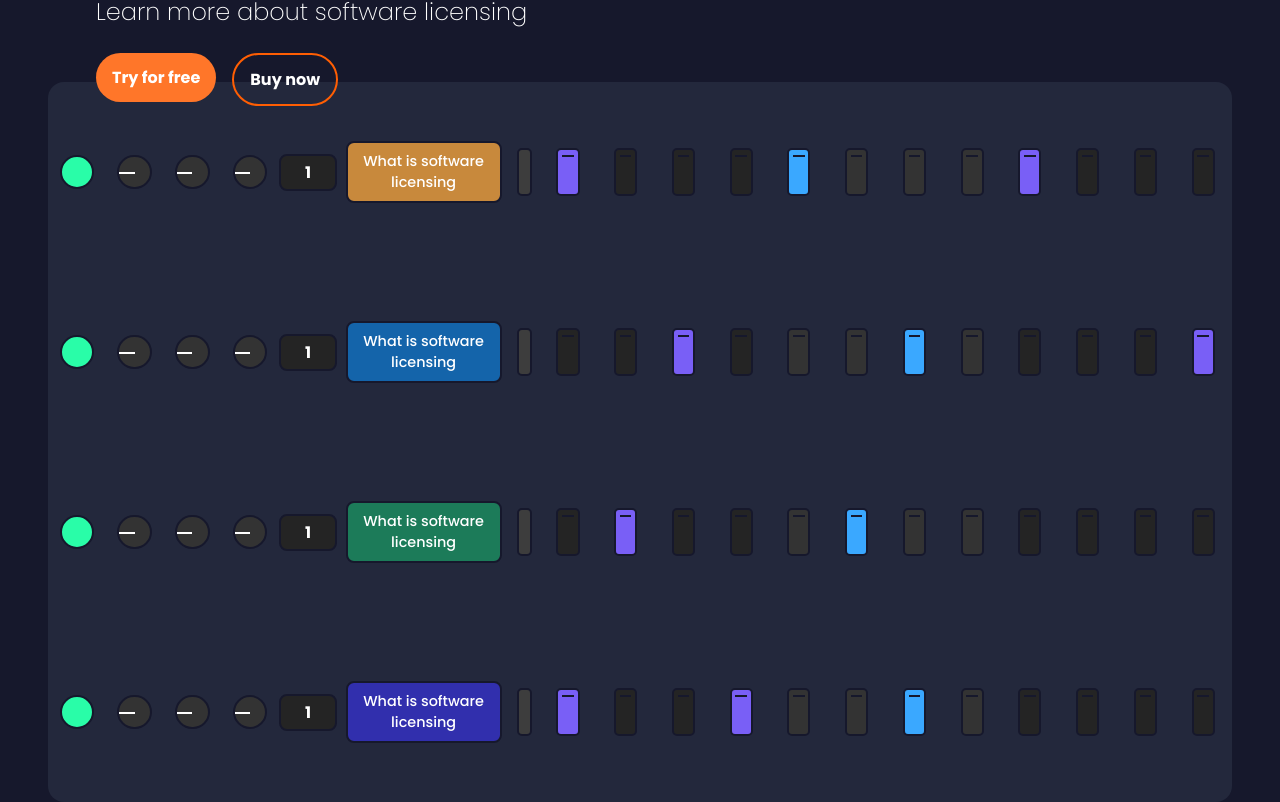
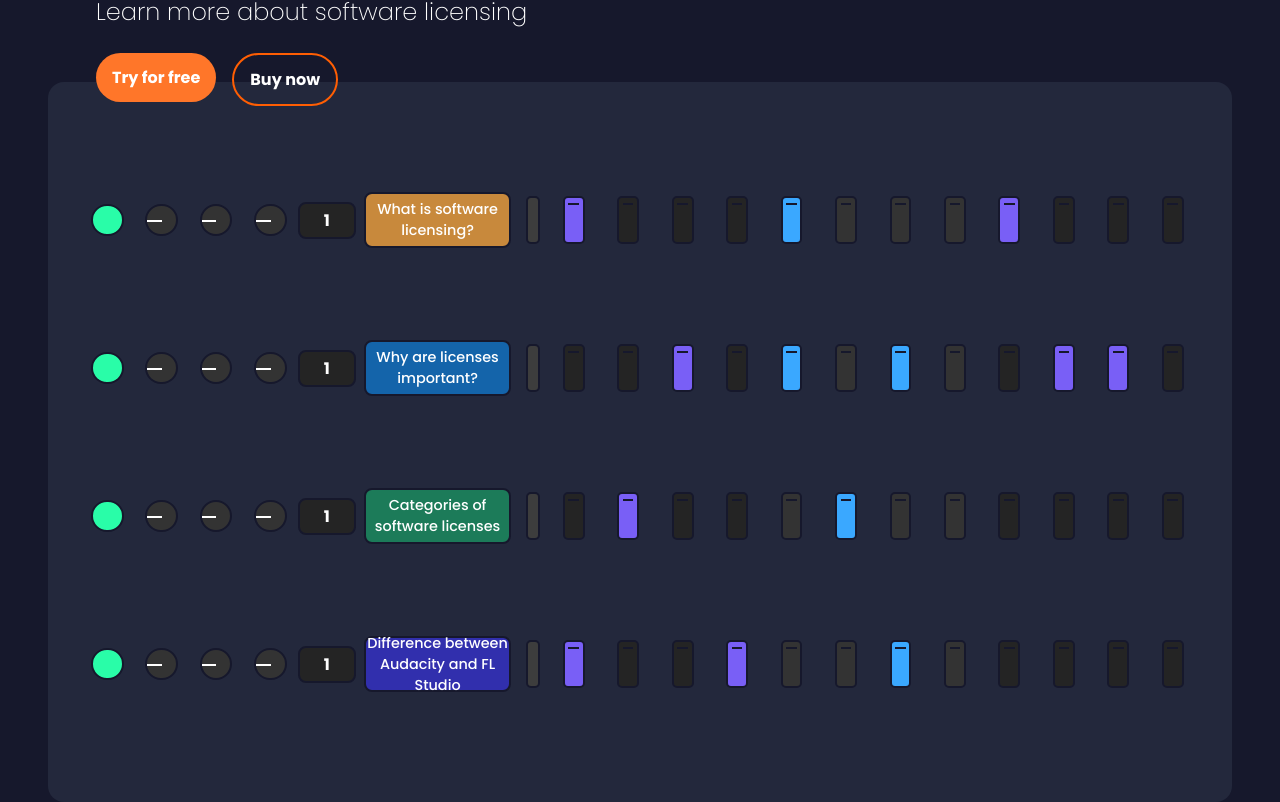
Before and after one commit to AdrianBonpin/tfl-software_licensing, a Next.js app: page / in a window 1280 px wide. Shown: the part 638-1440 px from the top of the page. Built offline with nearby package versions, Linux system fonts and the light colour scheme.

Commit message:
feat: added content

```diff
--- a/app/landing.module.css
+++ b/app/landing.module.css
@@ -68,6 +68,7 @@
 }
 
 .bullets {
+    padding: 4rem 2rem;
     width: 100%;
     height: 45rem;
 
--- a/components/bullets.module.css
+++ b/components/bullets.module.css
@@ -6,7 +6,7 @@
     place-items: center;
 }
 
-.bullet div:nth-child(1) {
+.bullet > div:nth-child(1) {
     width: 60%;
     height: auto;
     aspect-ratio: 1;
@@ -15,9 +15,9 @@
     border-radius: 100%;
 }
 
-.bullet div:nth-child(2),
-.bullet div:nth-child(3),
-.bullet div:nth-child(4) {
+.bullet > div:nth-child(2),
+.bullet > div:nth-child(3),
+.bullet > div:nth-child(4) {
     position: relative;
     width: 60%;
     height: auto;
@@ -27,9 +27,9 @@
     border-radius: 100%;
 }
 
-.bullet div:nth-child(2)::after,
-.bullet div:nth-child(3)::after,
-.bullet div:nth-child(4)::after {
+.bullet > div:nth-child(2)::after,
+.bullet > div:nth-child(3)::after,
+.bullet > div:nth-child(4)::after {
     content: '';
     position: absolute;
     width: 50%;
@@ -38,7 +38,7 @@
     top: 50%;
 }
 
-.bullet div:nth-child(5) {
+.bullet > div:nth-child(5) {
     padding: .25rem 1.5rem;
     text-align: center;
     font-weight: bold;
@@ -48,31 +48,35 @@
     border-radius: 8px;
 }
 
-.bullet div:nth-child(6) {
+.bullet > div:nth-child(6) {
     text-align: center;
     font-weight: 500;
     font-size: .9rem;
-    padding: .5rem 0;
+    height: 3.5rem;
     width: 90%;
+
+    display: flex;
+    align-items: center;
+    justify-content: center;
 
     border: 2px solid var(--bg);
     border-radius: 8px;
 }
 
-.bullet:nth-child(1) div:nth-child(6) {
+.bullet:nth-child(1) > div:nth-child(6) {
     background: #c8893c;
 }
-.bullet:nth-child(2) div:nth-child(6) {
+.bullet:nth-child(2) > div:nth-child(6) {
     background: #1464aa;
 }
-.bullet:nth-child(3) div:nth-child(6) {
+.bullet:nth-child(3) > div:nth-child(6) {
     background: #1c7b59;
 }
-.bullet:nth-child(4) div:nth-child(6) {
+.bullet:nth-child(4) > div:nth-child(6) {
     background: #312fad;
 }
 
-.bullet div:nth-child(7) {
+.bullet > div:nth-child(7) {
     width: 50%;
     height: 3rem;
 
@@ -81,10 +85,64 @@
     border-radius: 5px;
 }
 
-.bullet div:nth-child(8),
-.bullet div:nth-child(9),
-.bullet div:nth-child(10),
-.bullet div:nth-child(11) {
+.bullet > div:nth-child(8),
+.bullet > div:nth-child(9),
+.bullet > div:nth-child(10),
+.bullet > div:nth-child(11) {
+    position: relative;
+    width: 40%;
+    height: 3rem;
+
+    background: var(--track-1);
+    border: 2px solid var(--bg);
+    border-radius: 5px;
+}
+
+.bullet > div:nth-child(8)::after,
+.bullet > div:nth-child(9)::after,
+.bullet > div:nth-child(10)::after,
+.bullet > div:nth-child(11)::after {
+    content: '';
+    position: absolute;
+    left: 20%;
+    top: 5px;
+    width: 60%;
+    height: 2px;
+
+    background: var(--bg);
+}
+
+.bullet > div:nth-child(12),
+.bullet > div:nth-child(13),
+.bullet > div:nth-child(14),
+.bullet > div:nth-child(15) {
+    position: relative;
+    width: 40%;
+    height: 3rem;
+
+    background: var(--track-2);
+    border: 2px solid var(--bg);
+    border-radius: 5px;
+}
+
+.bullet > div:nth-child(12)::after,
+.bullet > div:nth-child(13)::after,
+.bullet > div:nth-child(14)::after,
+.bullet > div:nth-child(15)::after {
+    content: '';
+    position: absolute;
+    left: 20%;
+    top: 5px;
+    width: 60%;
+    height: 2px;
+
+    background: var(--bg);
+}
+
+.bullet > div:nth-child(16),
+.bullet > div:nth-child(17),
+.bullet > div:nth-child(18),
+.bullet > div:nth-child(19) {
     cursor: pointer;
     position: relative;
     width: 40%;
@@ -95,10 +153,10 @@
     border-radius: 5px;
 }
 
-.bullet div:nth-child(8)::after,
-.bullet div:nth-child(9)::after,
-.bullet div:nth-child(10)::after,
-.bullet div:nth-child(11)::after {
+.bullet > div:nth-child(16)::after,
+.bullet > div:nth-child(17)::after,
+.bullet > div:nth-child(18)::after,
+.bullet > div:nth-child(19)::after {
     content: '';
     position: absolute;
     left: 20%;
@@ -109,95 +167,94 @@
     background: var(--bg);
 }
 
-.bullet div:nth-child(12),
-.bullet div:nth-child(13),
-.bullet div:nth-child(14),
-.bullet div:nth-child(15) {
-    cursor: pointer;
-    position: relative;
-    width: 40%;
-    height: 3rem;
-
-    background: var(--track-2);
-    border: 2px solid var(--bg);
-    border-radius: 5px;
-}
-
-.bullet div:nth-child(12)::after,
-.bullet div:nth-child(13)::after,
-.bullet div:nth-child(14)::after,
-.bullet div:nth-child(15)::after {
-    content: '';
-    position: absolute;
-    left: 20%;
-    top: 5px;
-    width: 60%;
-    height: 2px;
-
-    background: var(--bg);
-}
-
-.bullet div:nth-child(16),
-.bullet div:nth-child(17),
-.bullet div:nth-child(18),
-.bullet div:nth-child(19) {
-    cursor: pointer;
-    position: relative;
-    width: 40%;
-    height: 3rem;
-
-    background: var(--track-1);
-    border: 2px solid var(--bg);
-    border-radius: 5px;
-}
-
-.bullet div:nth-child(16)::after,
-.bullet div:nth-child(17)::after,
-.bullet div:nth-child(18)::after,
-.bullet div:nth-child(19)::after {
-    content: '';
-    position: absolute;
-    left: 20%;
-    top: 5px;
-    width: 60%;
-    height: 2px;
-
-    background: var(--bg);
-}
-
-.bullet:nth-child(1) div:nth-child(8) {
+.bullet:nth-child(1) > div:nth-child(8) {
     background: var(--track-1-active);
 }
-.bullet:nth-child(1) div:nth-child(12) {
+.bullet:nth-child(1) > div:nth-child(12) {
     background: var(--track-2-active);
 }
-.bullet:nth-child(1) div:nth-child(16) {
+.bullet:nth-child(1) > div:nth-child(16) {
     background: var(--track-1-active);
 }
 
-.bullet:nth-child(2) div:nth-child(10) {
+.bullet:nth-child(2) > div:nth-child(10) {
     background: var(--track-1-active);
 }
-.bullet:nth-child(2) div:nth-child(14) {
+.bullet:nth-child(2) > div:nth-child(12) {
     background: var(--track-2-active);
 }
-.bullet:nth-child(2) div:nth-child(19) {
+.bullet:nth-child(2) > div:nth-child(14) {
+    background: var(--track-2-active);
+}
+.bullet:nth-child(2) > div:nth-child(17) {
+    background: var(--track-1-active);
+}
+.bullet:nth-child(2) > div:nth-child(18) {
     background: var(--track-1-active);
 }
 
-.bullet:nth-child(3) div:nth-child(9) {
+.bullet:nth-child(3) > div:nth-child(9) {
     background: var(--track-1-active);
 }
-.bullet:nth-child(3) div:nth-child(13) {
+.bullet:nth-child(3) > div:nth-child(13) {
     background: var(--track-2-active);
 }
 
-.bullet:nth-child(4) div:nth-child(8) {
+.bullet:nth-child(4) > div:nth-child(8) {
     background: var(--track-1-active);
 }
-.bullet:nth-child(4) div:nth-child(11) {
+.bullet:nth-child(4) > div:nth-child(11) {
     background: var(--track-1-active);
 }
-.bullet:nth-child(4) div:nth-child(14) {
+.bullet:nth-child(4) > div:nth-child(14) {
     background: var(--track-2-active);
 }
+
+.clickable,
+.clickable_active {
+    position: relative;
+    cursor: pointer;
+}
+
+.clickable_active {
+    background: var(--secondary) !important;
+}
+
+.modal {
+    position: fixed;
+    padding: 3rem;
+    top: 50%;
+    left: 10lvw;
+    width: 80lvw;
+    height: max-content;
+    transform: translateY(-50%);
+
+    display: flex;
+    flex-direction: column;
+    justify-content: flex-start;
+    align-items: flex-start;
+    z-index: 2;
+
+    font-size: 1.5rem;
+
+    background: var(--disabled);
+    border: 2px solid var(--bg);
+    border-radius: 8px;
+}
+
+.modal > * {
+    user-select: none;
+}
+
+.modal > h4 {
+    font-weight: 400;
+}
+
+.modal > h5 {
+    font-weight: 300;
+    padding-left: 2rem;
+}
+
+.hidden {
+    display: none;
+}
--- a/components/bullets.tsx
+++ b/components/bullets.tsx
@@ -1,3 +1,5 @@
+'use client'
+import { useState } from 'react'
 import styles from './bullets.module.css'
 
 export default function FLBullets() {
@@ -13,17 +15,129 @@ export default function FLBullets() {
 
                 <div>1</div>
 
-                <div>What is software licensing</div>
+                <div>What is software licensing?</div>
+
+                <div />
+
+                <BCont
+                    content='Software Like a Book'
+                    bullets={[
+                        'The author owns the creative rights and decides how it can be used.',
+                        'A software license is like a contract with the author:',
+                        '- Who can read it: Can individuals, businesses, or specific groups use it?',
+                        '- How it can be used: Is it for personal, commercial, or educational purposes?',
+                        '- Limitations: Can you copy, modify, or distribute it?',
+                        '- Responsibilities: Are there any warranties or support included?'
+                ]}/>
+                <div />
+                <div />
+                <div />
+
+                <BCont
+                    content='Key Points to Remember'
+                    bullets={[
+                        'Copyright protection: Software, like books, is protected by copyright law. The license grants you specific permission to use it within the defined boundaries.',
+                        'Variety of licenses: Different types of licenses exist, from freeware with limited options to commercial licenses with paid support.',
+                        'Understanding is crucial: Reading and understanding the license terms is essential to avoid misuse or legal issues.'
+                ]}/>
+                <div />
+                <div />
+                <div />
+
+                <BCont
+                    content='Understanding them can help us:'
+                    bullets={[
+                        'Make informed decisions: Choose software that aligns with your needs and complies with the terms.',
+                        'Protect yourself: Avoid violating license agreements and potential legal consequences.',
+                        'Respect intellectual property: Acknowledge the developers rights and contribution.'
+                ]}/>
+                <div />
+                <div />
+                <div />
+            </div>
+            <div className={styles.bullet}>
+                <div />
+
+                <div />
+                <div />
+                <div />
+
+                <div>1</div>
+
+                <div>Why are licenses important?</div>
 
                 <div />
 
                 <div />
                 <div />
+                <BCont
+                    content='Legal Compliance'
+                    bullets={[
+                        'Software licenses ensure that users adhere to copyright laws and avoid unauthorized use, sharing, or distribution of software.'
+                ]}/>
+                <div />
+
+
+                <BCont
+                    content='Protecting Developers'
+                    bullets={[
+                        'Licenses help software developers protect their intellectual property rights, preventing unauthorized access, modification, or reverse engineering.'
+                ]}/>
+                <div />
+
+                <BCont
+                    content='Protecting Users'
+                    bullets={[
+                        'Licenses also protect users by outlining the terms and conditions of use, ensuring that they are aware of any limitations or restrictions.'
+                ]}/>
+                <div />
+
+                <div />
+
+                <BCont
+                    content='Managing Software Assets'
+                    bullets={[
+                        'Software licenses help businesses manage their software assets by tracking license renewals and identifying underutilized licenses, allowing them to optimize their SaaS (Software-as-a-Software) spending.'
+                ]}/>
+
+                <BCont
+                    content='Future Updates and Upgrades'
+                    bullets={[
+                        'Licenses may specify whether users will receive future updates, bug fixes, or newer software versions, ensuring that users have access to the latest features and improvements.'
+                ]}/>
+                <div />
+            </div>
+            <div className={styles.bullet}>
+                <div />
+
+                <div />
+                <div />
+                <div />
+
+                <div>1</div>
+
+                <div>Categories of software licenses</div>
+
+                <div />
+
+                <div />
+                <BCont
+                    content='Proprietary Software License'
+                    bullets={[
+                        'Seeks to maintain the licenses source code, hence reverse engineering is banned under its rules.',
+                        'Users will only be given operational code, which will restrict them from reusing and updating their source code.'
+                ]}/>
                 <div />
                 <div />
 
                 <div />
-                <div />
+                <BCont
+                    content='Free and Open-source Software'
+                    bullets={[
+                        'Offers consumers with the actual source code. It allows users to reuse and customize its software functions. It also allows end users to thoroughly scrutinize the software code.',
+                        'The essence of an open-source license is to promote a culture of sharing and innovation. This enables, for example, a software developer to contribute to and improve the software, resulting in a more polished product.'
+
+                ]}/>
                 <div />
                 <div />
 
@@ -41,63 +155,7 @@ export default function FLBullets() {
 
                 <div>1</div>
 
-                <div>What is software licensing</div>
-
-                <div />
-
-                <div />
-                <div />
-                <div />
-                <div />
-
-                <div />
-                <div />
-                <div />
-                <div />
-
-                <div />
-                <div />
-                <div />
-                <div />
-            </div>
-            <div className={styles.bullet}>
-                <div />
-
-                <div />
-                <div />
-                <div />
-
-                <div>1</div>
-
-                <div>What is software licensing</div>
-
-                <div />
-
-                <div />
-                <div />
-                <div />
-                <div />
-
-                <div />
-                <div />
-                <div />
-                <div />
-
-                <div />
-                <div />
-                <div />
-                <div />
-            </div>
-            <div className={styles.bullet}>
-                <div />
-
-                <div />
-                <div />
-                <div />
-
-                <div>1</div>
-
-                <div>What is software licensing</div>
+                <div>Difference between Audacity and FL Studio</div>
 
                 <div />
 
@@ -119,3 +177,25 @@ export default function FLBullets() {
         </>
     )
 }
+
+function BCont({ content, bullets }: { content: string, bullets: string[] }) {
+
+    const [modal, setModal] = useState(false)
+
+    function chkTab(cont: string, idx: number){
+        if (cont.startsWith('-')) {
+            return <h5 key={idx}>{cont}</h5>
+        } else {
+            return <h4 key={idx}>• {cont}</h4>
+        }
+    }
+
+    return (
+        <div onClick={() => setModal(!modal)} className={modal ? styles.clickable_active : styles.clickable}>
+            <div className={modal ? styles.modal : styles.hidden}>
+                <h3>{content}</h3>
+                {bullets && bullets.map((cont, idx) => chkTab(cont, idx))}
+            </div>
+        </div>
+    )
+}
```
